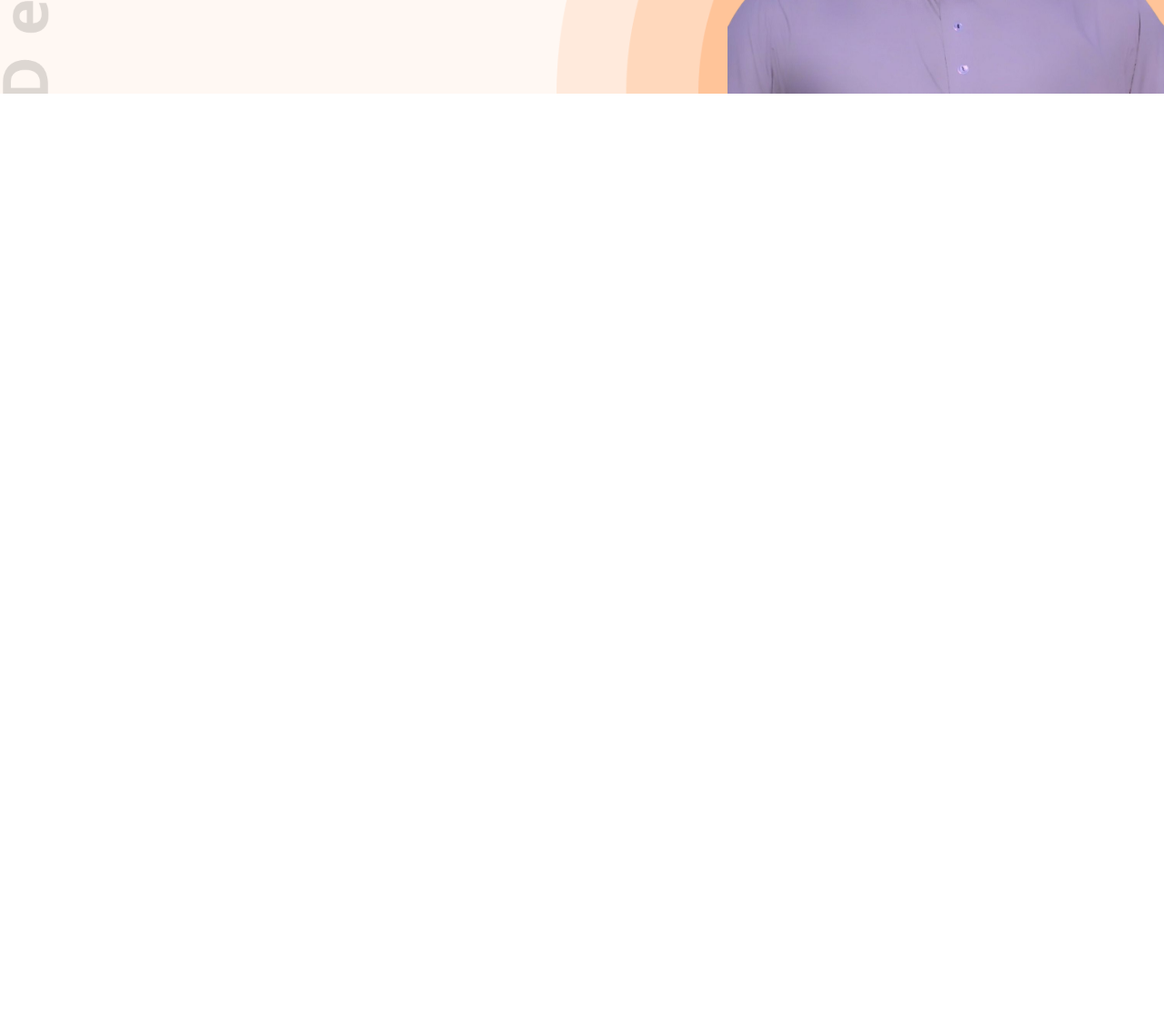
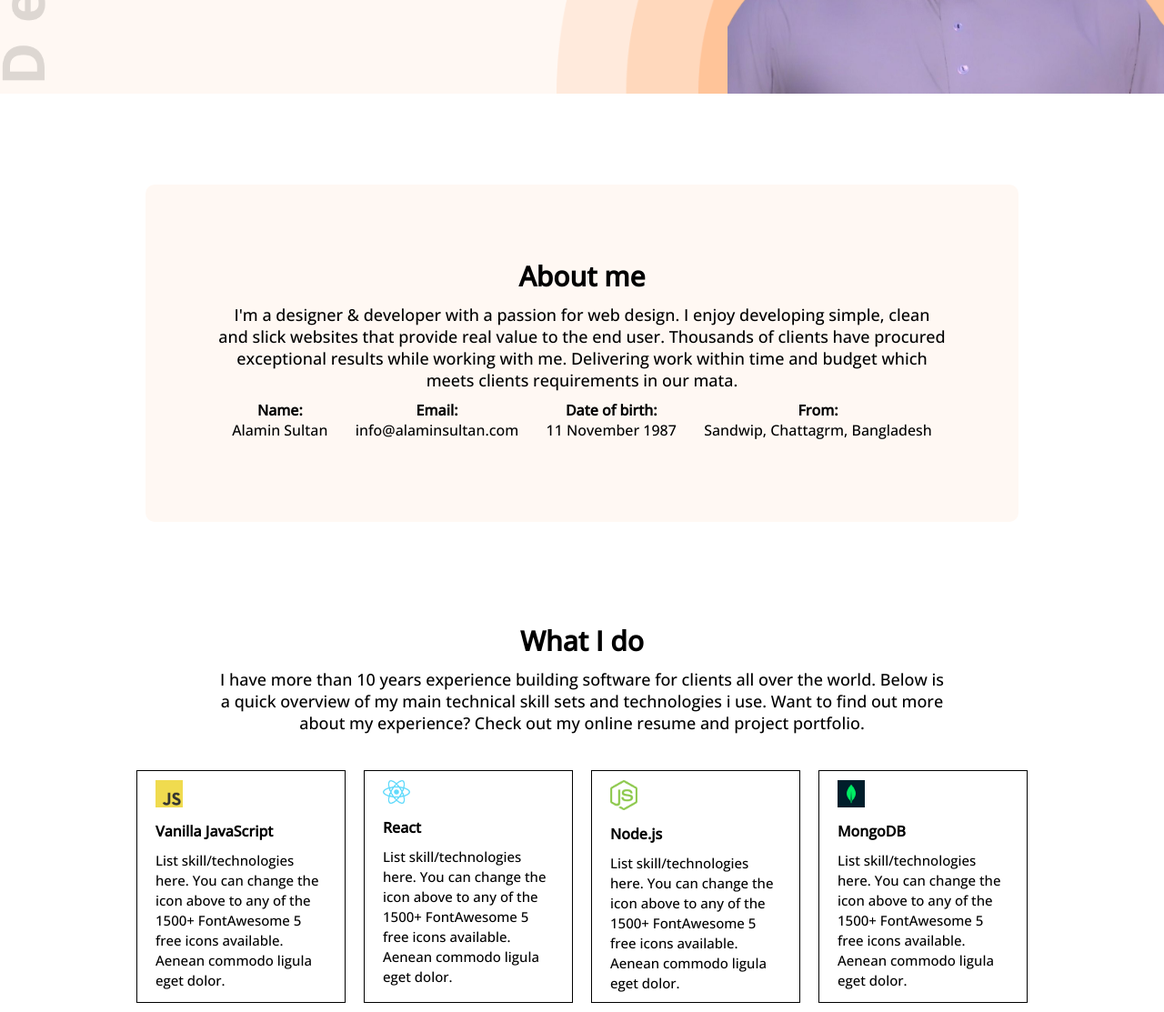
Before and after one commit to alaminsultan/portfolio, a plain HTML site: page portfolio.html in a window 1280 px wide. Shown: the part 518-1631 px from the top of the page at 91% size. Before the commit the page ends 800 px from the top, so only its background shows below. Drawn offline with nearby package versions, Linux system fonts and the light colour scheme.

Commit message:
tar o pore

```diff
--- a/portfolio.css
+++ b/portfolio.css
@@ -55,13 +55,13 @@ nav li {
 header {
   background-color: white;
 }
-main {
+.hero-section {
   background-color: #fff8f3;
   padding-top: 40px;
   background-image: url(images/header_bg.png), url(images/developer.png);
   background-repeat: no-repeat;
   background-position: right -100px bottom, left;
-  background-size: 60%, 70px;
+  background-size: 60%, 65px;
 }
 div ul {
   list-style: none;
@@ -85,4 +85,56 @@ div li {
   transition-delay: 0.05s;
 }
 .About-Me {
+  max-width: 800px;
+  margin: 100px auto;
+  margin-bottom: 30px;
+  text-align: center;
+  padding: 80px 80px;
+  background-color: #fff8f3;
+  border-radius: 10px;
 }
+.s-title {
+  font-size: 30px;
+  color: black;
+}
+.s-paragraph {
+  font-size: 18px;
+  color: black;
+  margin-top: 10px;
+}
+.m-div {
+  display: flex;
+  margin: 10px auto;
+  justify-content: space-around;
+}
+.What-i-do {
+  max-width: 800px;
+  margin: 30px auto;
+  margin-bottom: 0;
+  text-align: center;
+  padding: 80px 80px;
+}
+.d-div {
+  display: flex;
+  max-width: 1000px;
+  margin: 0 auto;
+}
+.d-box{
+    box-shadow: solid black 2px;
+    padding: 10px 20px;
+    border: solid black 1px;
+    margin: 10px;
+    margin-top: -40px;
+}
+.d-title{
+    font-weight: bold;
+    margin-top: 10px;
+}
+.d-pragrap{
+margin-top: 10px;
+font-size: 15px;
+line-height: 22px;
+}
+.d-image{
+    width: 30px;
+}
--- a/portfolio.html
+++ b/portfolio.html
@@ -40,7 +40,59 @@
         </div>
         <img src="images/Alamin Sultan.png" alt="alamin pic" class="image" />
       </section>
-      <section class="About-Me"></section>
+      <section class="About-Me">
+        <div>
+          <h2 class="s-title">About me</h2>
+          <p class="s-paragraph">
+            I'm a designer & developer with a passion for web design. I enjoy
+            developing simple, clean and slick websites that provide real value
+            to the end user. Thousands of clients have procured exceptional
+            results while working with me. Delivering work within time and
+            budget which meets clients requirements in our mata.
+          </p></div>
+          <div class="m-div">
+            <div>
+                <p> <b> Name:</b></p>
+                <p>Alamin Sultan</b></p>
+              </div><div>
+                <p><b>Email:</b></p>
+                <p>info@alaminsultan.com</p>
+              </div><div>
+                <p><b>Date of birth:</b></p>
+                <p>11 November 1987</p>
+              </div><div>
+                <p><b>From:</b></p>
+                <p>Sandwip, Chattagrm, Bangladesh</p>
+              </div>
+          </div>
+      </section>
+      <section class="What-i-do">
+        <div>
+            <h2 class="s-title">What I do</h2>
+            <p class="s-paragraph">
+                I have more than 10 years experience building software for clients all over the world. Below is a quick overview of my main technical skill sets and technologies i use. Want to find out more about my experience? Check out my online resume and project portfolio.
+            </p></div>
+        </section>
+            <div class="d-div">
+                <div class="d-box">
+                    <img src="images/icons/js.png" alt="Vanilla-JavaScript" class="d-image">
+                    <p class="d-title">Vanilla JavaScript</p>
+                    <p class="d-pragrap">List skill/technologies here. You can change the icon above to any of the 1500+ FontAwesome 5 free icons available. Aenean commodo ligula eget dolor.</p>
+                  </div>
+                  <div class="d-box">
+                    <img src="images/icons/react.png" alt="React" class="d-image">
+                    <p class="d-title">React</p>
+                    <p class="d-pragrap">List skill/technologies here. You can change the icon above to any of the 1500+ FontAwesome 5 free icons available. Aenean commodo ligula eget dolor.</p>
+                  </div><div class="d-box">
+                    <img src="images/icons/nodejs.png" alt="Node.js" class="d-image">
+                    <p class="d-title">Node.js</p>
+                    <p class="d-pragrap">List skill/technologies here. You can change the icon above to any of the 1500+ FontAwesome 5 free icons available. Aenean commodo ligula eget dolor.</p>
+                  </div><div class="d-box">
+                    <img src="images/icons/mongo.png" alt="MongoDB" class="d-image">
+                    <p class="d-title">MongoDB</p>
+                    <p class="d-pragrap">List skill/technologies here. You can change the icon above to any of the 1500+ FontAwesome 5 free icons available. Aenean commodo ligula eget dolor.</p>
+                  </div>
+              </div>
     </main>
     <footer></footer>
   </body>
```
